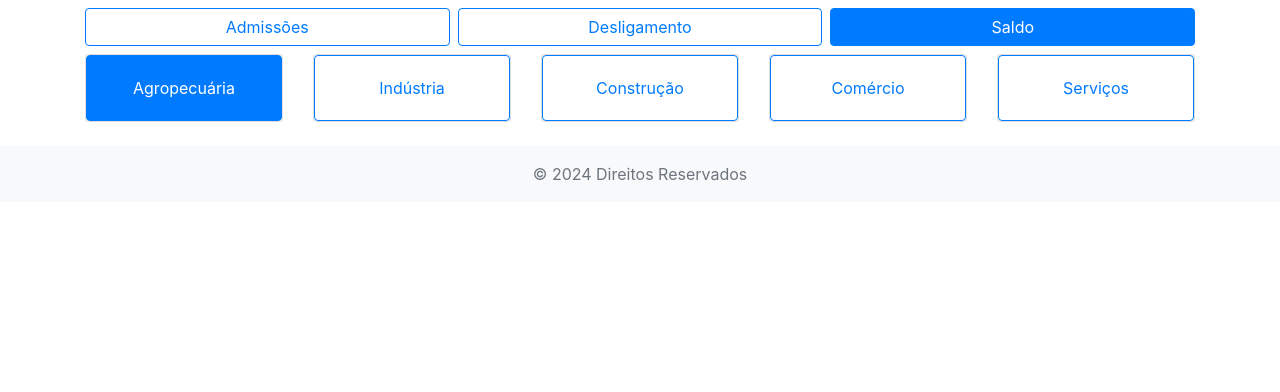
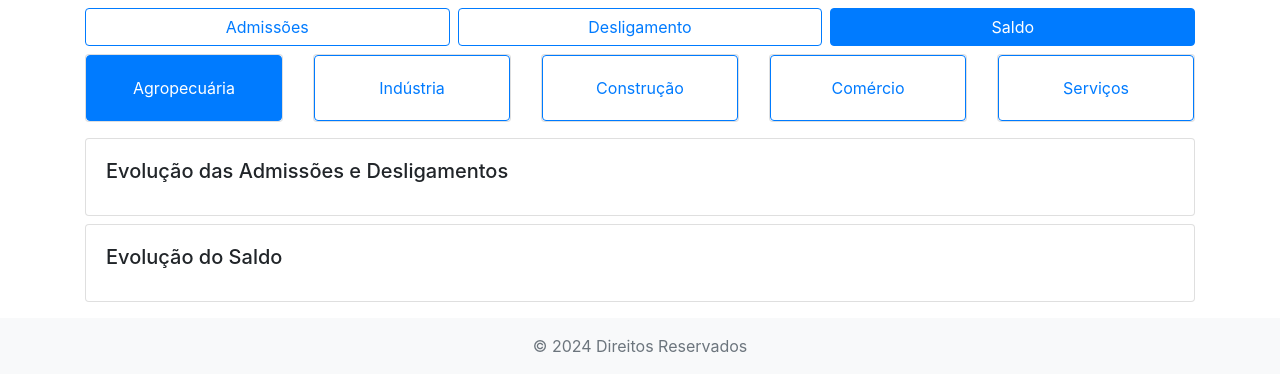
Before and after one commit to LuyzaDomingos/pbTrabalha, a Flask app: template templates/sectorial.html in a window 1280 px wide. Shown: the part 166-558 px from the top of the page. Run offline with Flask 3, Linux system fonts and the light colour scheme; the template is opened without the code that fills it, so the values that code supplies are empty; parts of the project's set-up code (start-up, migrations or seed data) failed here and were passed over; some libraries are stand-ins or nearby versions.

Commit message:
Add sectorial charts

```diff
--- a/app.py
+++ b/app.py
@@ -13,8 +13,8 @@ def index():
 
 @app.route('/all/<selected_date>')
 def general(selected_date: str = "2024-02-01"):
-    stats = dm.adm_layoffs[dm.adm_layoffs["competênciamov"] ==
-                        selected_date].astype({"competênciamov": str}).to_dict(orient="records")
+    stats = dm.adm_layoffs_series[dm.adm_layoffs_series["competênciamov"] ==
+                                  selected_date].astype({"competênciamov": str}).to_dict(orient="records")
     if len(stats) > 0:
         return render_template('index.html',
                                date=selected_date,
@@ -22,8 +22,8 @@ def general(selected_date: str = "2024-02-01"):
                                       if str(date).split("T")[0] != selected_date],
                                # cities=["Paraíba"] + [city for city in dm.cities],
                                stats=stats[0],
-                               plot1=pltr.create_adm_layoff_plot(dm.adm_layoffs.set_index("competênciamov")),
-                               plot2=pltr.create_net_plot(dm.net))
+                               plot1=pltr.create_adm_layoff_plot(dm.adm_layoffs_series.set_index("competênciamov")),
+                               plot2=pltr.create_net_plot(dm.net_series))
     return "Data inválida"
 
 
@@ -35,7 +35,10 @@ def sectorial(selected_date: str = "2024-02-01"):
                                   if str(date).split("T")[0] != selected_date],
                            stats=dm.data[dm.data["competênciamov"] == "2024-02-01"].groupby([
                                             "saldomovimentação", "Grupo"
-                                        ], as_index=True).sum().to_dict()['graudeinstrução']
+                                        ], as_index=True).sum().to_dict()['graudeinstrução'],
+                           plot1=pltr.create_adm_layoff_plot(
+                               dm.get_adm_layoffs_series(group="Agropecuária").set_index("competênciamov")),
+                           plot2=pltr.create_net_plot(dm.get_net_series(group="Agropecuária"))
                            )
 
 
@@ -64,15 +67,15 @@ def stats_sectorial_net(selected_date: str = "2024-02-01"):
     return jsonify(stats)
 
 
+@app.route('/plot/<chart_type>/<group>')
 @app.route('/plot/<chart_type>')
-def update_chart(chart_type: str):
+def update_chart(chart_type: str, group: str = None):
     # Dynamically update the chart based on the selected chart type
-
-    #if chart_type == 'short_open_close':  # Short Open Close
-    #    fig = pltr.create_open_close_short_plot(dm.get_short_time_series(symbol), symbol)
-    #else:  # chart_type == 'short_series':
-    # Default Short Time Series
-    fig = pltr.create_net_plot(dm.net)
+    if chart_type == "admlayoff":
+        fig = pltr.create_adm_layoff_plot(dm.get_adm_layoffs_series(group=group).set_index("competênciamov"))
+    # Default
+    else:
+        fig = pltr.create_net_plot(dm.get_net_series(group=group))
 
     return jsonify({'plot_html': fig})
 
--- a/data_manager.py
+++ b/data_manager.py
@@ -33,8 +33,12 @@ data["Grupo"] = data["seção"].apply(lambda x: big_group[x] if x in big_group e
 cities = data["município"].apply(lambda x: x.split("Pb-")[1]).unique()
 
 
-def get_adm_layoffs_series(df):
-    g = df.groupby(["competênciamov", "saldomovimentação"], as_index=False).sum()
+def get_adm_layoffs_series(df: pd.DataFrame = data, group: str = None) -> pd.DataFrame:
+    if group is not None:
+        g = df[df["Grupo"] == group].groupby(["competênciamov", "saldomovimentação"], as_index=False).sum()
+    else:
+        g = df.groupby(["competênciamov", "saldomovimentação"], as_index=False).sum()
+
     g["admissao"] = g["saldomovimentação"] * g["graudeinstrução"]
     g["demissao"] = g["saldomovimentação"] * g["graudeinstrução"] * -1
 
@@ -50,14 +54,23 @@ def get_adm_layoffs_series(df):
     return g
 
 
-adm_layoffs = get_adm_layoffs_series(data)
+def get_net_series(df: pd.DataFrame = data, group: str = None) -> pd.DataFrame:
+    if group is not None:
+        g2 = df[df["Grupo"] == group].astype({"competênciamov": str}).groupby(["competênciamov",
+                                                         "saldomovimentação"], as_index=False).sum()
+    else:
+        g2 = df.astype({"competênciamov": str}).groupby(["competênciamov",
+                                                         "saldomovimentação"], as_index=False).sum()
 
-g2 = data.astype({"competênciamov": str}).groupby(["competênciamov",
-                                                   "saldomovimentação"], as_index=False).sum()
-g2["graudeinstrução"] = g2["graudeinstrução"] * g2["saldomovimentação"]
+    g2["graudeinstrução"] = g2["graudeinstrução"] * g2["saldomovimentação"]
 
-net = g2.groupby("competênciamov").sum()["graudeinstrução"]
-net_dict = net.to_dict()
+    return g2.groupby("competênciamov").sum()["graudeinstrução"]
+
+
+adm_layoffs_series = get_adm_layoffs_series(data)
+net_series = get_net_series(data)
+
+net_dict = net_series.to_dict()
 
 sectors_stats = data[data["competênciamov"] == "2024-02-01"].groupby([
                         "saldomovimentação", "Grupo"
--- a/static/update_sector.js
+++ b/static/update_sector.js
@@ -20,7 +20,7 @@ document.addEventListener("DOMContentLoaded", function() {
                 btCom.innerHTML = "Comércio" + '<br><b>' + response["Comércio"] + '</b>';
             },
             error: function(xhr) {
-                console.log("Erro ao obter o valor da variável 2");
+                console.log("Erro ao obter o valor de admissões");
             }
         });
     });
@@ -37,7 +37,7 @@ document.addEventListener("DOMContentLoaded", function() {
                 btCom.innerHTML = "Comércio" + '<br><b>' + response["Comércio"] + '</b>';
             },
             error: function(xhr) {
-                console.log("Erro ao obter o valor da variável 2");
+                console.log("Erro ao obter o número de desligamentos");
             }
         });
     });
@@ -54,7 +54,7 @@ document.addEventListener("DOMContentLoaded", function() {
                 btCom.innerHTML = "Comércio" + '<br><b>' + response["Comércio"] + '</b>';
             },
             error: function(xhr) {
-                console.log("Erro ao obter o valor da variável 2");
+                console.log("Erro ao obter o valor de saldo 2");
             }
         });
     });
@@ -109,3 +109,35 @@ document.addEventListener("DOMContentLoaded", function() {
         });
     });
 });
+
+var lastSelectedGroup = 'Agropecuária';
+function updateChart(event, group) {
+    // Check if the selected chart type is the same as the last selected one
+    if (group === lastSelectedGroup) {
+        console.log('Same group, no update needed');
+        return false;
+    }
+    lastSelectedGroup = group;
+
+    $.ajax({
+        url: `/plot/admlayoff/${group}`,
+        type: 'GET',
+        success: function(data) {
+            $('#chart1').html(data.plot_html);
+        },
+        error: function(xhr, status, error) {
+            console.error('Error updating chart:', status, error);
+        }
+    });
+
+    $.ajax({
+        url: `/plot/net/${group}`,
+        type: 'GET',
+        success: function(data) {
+            $('#chart2').html(data.plot_html);
+        },
+        error: function(xhr, status, error) {
+            console.error('Error updating chart:', status, error);
+        }
+    });
+}
--- a/templates/sectorial.html
+++ b/templates/sectorial.html
@@ -39,7 +39,9 @@
         <div class="row justify-content-center mt-2">
             <div class="col" style="max-width: 15rem; padding-bottom: 8px">
                 <div class="card">
-                    <button id="btn-agro" class="card-body btn btn-primary">Agropecuária
+                    <button id="btn-agro" class="card-body btn btn-primary"
+                            onclick="updateChart(event, 'Agropecuária')">
+                        Agropecuária
                         <br><b>
                         {{stats[(1, 'Agropecuária')] - stats[(-1, 'Agropecuária')]}}</b>
                     </button>
@@ -47,7 +49,9 @@
             </div>
             <div class="col" style="max-width: 15rem; padding-bottom: 8px">
                 <div class="card">
-                    <button id="btn-ind" class="card-body btn btn-outline-primary">Indústria
+                    <button id="btn-ind" class="card-body btn btn-outline-primary"
+                            onclick="updateChart(event, 'Indústria')">
+                        Indústria
                         <br><b>
                         {{stats[(1, 'Indústria')] - stats[(-1, 'Indústria')]}}</b>
                     </button>
@@ -55,7 +59,9 @@
             </div>
             <div class="col" style="max-width: 15rem; padding-bottom: 8px">
                 <div class="card">
-                    <button id="btn-cons" class="card-body btn btn-outline-primary">Construção
+                    <button id="btn-cons" class="card-body btn btn-outline-primary"
+                            onclick="updateChart(event, 'Construção')">
+                        Construção
                         <br><b>
                         {{stats[(1, 'Construção')] - stats[(-1, 'Construção')]}}</b>
                     </button>
@@ -63,15 +69,19 @@
             </div>
             <div class="col" style="max-width: 15rem; padding-bottom: 8px">
                 <div class="card">
-                    <button id="btn-comm" class="card-body btn btn-outline-primary">Comércio
+                    <button id="btn-comm" class="card-body btn btn-outline-primary"
+                            onclick="updateChart(event, 'Comércio')">
+                        Comércio
                         <br><b>
                         {{stats[(1, 'Comércio')] - stats[(-1, 'Comércio')]}}</b>
                     </button>
                 </div>
             </div>
-            <div class="col" style="max-width: 15rem; padding-bottom: 8px">
+            <div class="col" style="max-width: 15rem; padding-bottom: 8px"
+                 onclick="updateChart(event, 'Serviços')">
                 <div class="card">
-                    <button id="btn-serv" class="card-body btn btn-outline-primary">Serviços
+                    <button id="btn-serv" class="card-body btn btn-outline-primary">
+                        Serviços
                         <br><b>
                         {{stats[(1, 'Serviços')] - stats[(-1, 'Serviços')]}}</b>
                     </button>
@@ -88,18 +98,26 @@
             </div>
             -->
         </div>
-        <!--
-        <div class="row" style="border-top: 8px solid transparent">
+        <div class="row mt-2">
             <div class="col-md-12">
                 <div class="card">
                     <div class="card-body">
-                        <h5 class="card-title">Saldo por Município</h5>
-                        GRAPH3
+                        <h5 class="card-title">Evolução das Admissões e Desligamentos</h5>
+                        <div id="chart1">{{ plot1|safe }}</div>
                     </div>
                 </div>
             </div>
         </div>
-        -->
+        <div class="row mt-2">
+            <div class="col-md-12">
+                <div class="card">
+                    <div class="card-body">
+                        <h5 class="card-title">Evolução do Saldo</h5>
+                        <div id="chart2">{{ plot2|safe}}</div>
+                    </div>
+                </div>
+            </div>
+        </div>
     </div>
     <script src="{{ url_for('static', filename='update_chart.js') }}"></script>
     <script src="{{ url_for('static', filename='update_sector.js') }}"></script>
```
Also changed, not shown: plotter.py (+4 -3 lines).
